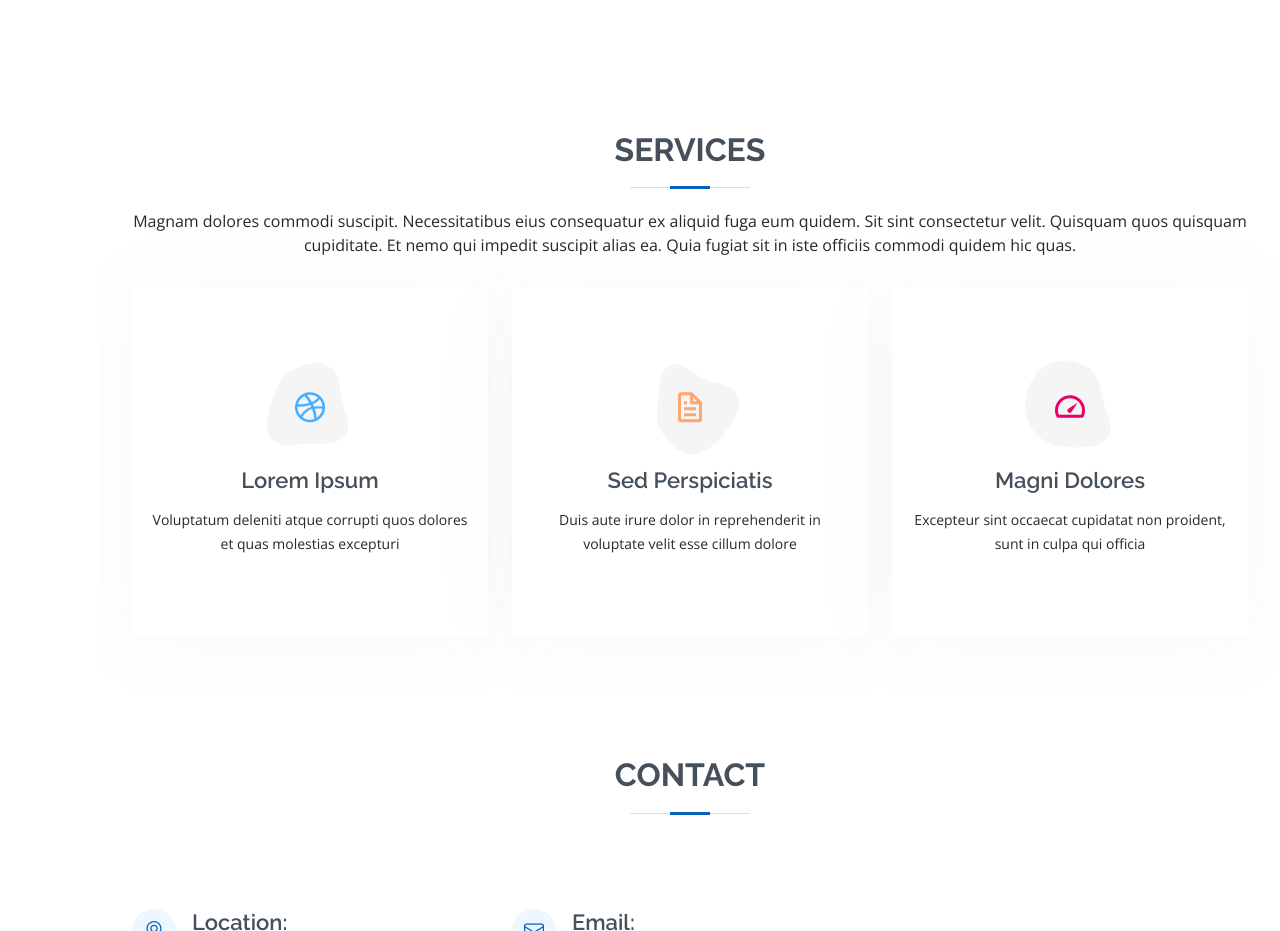
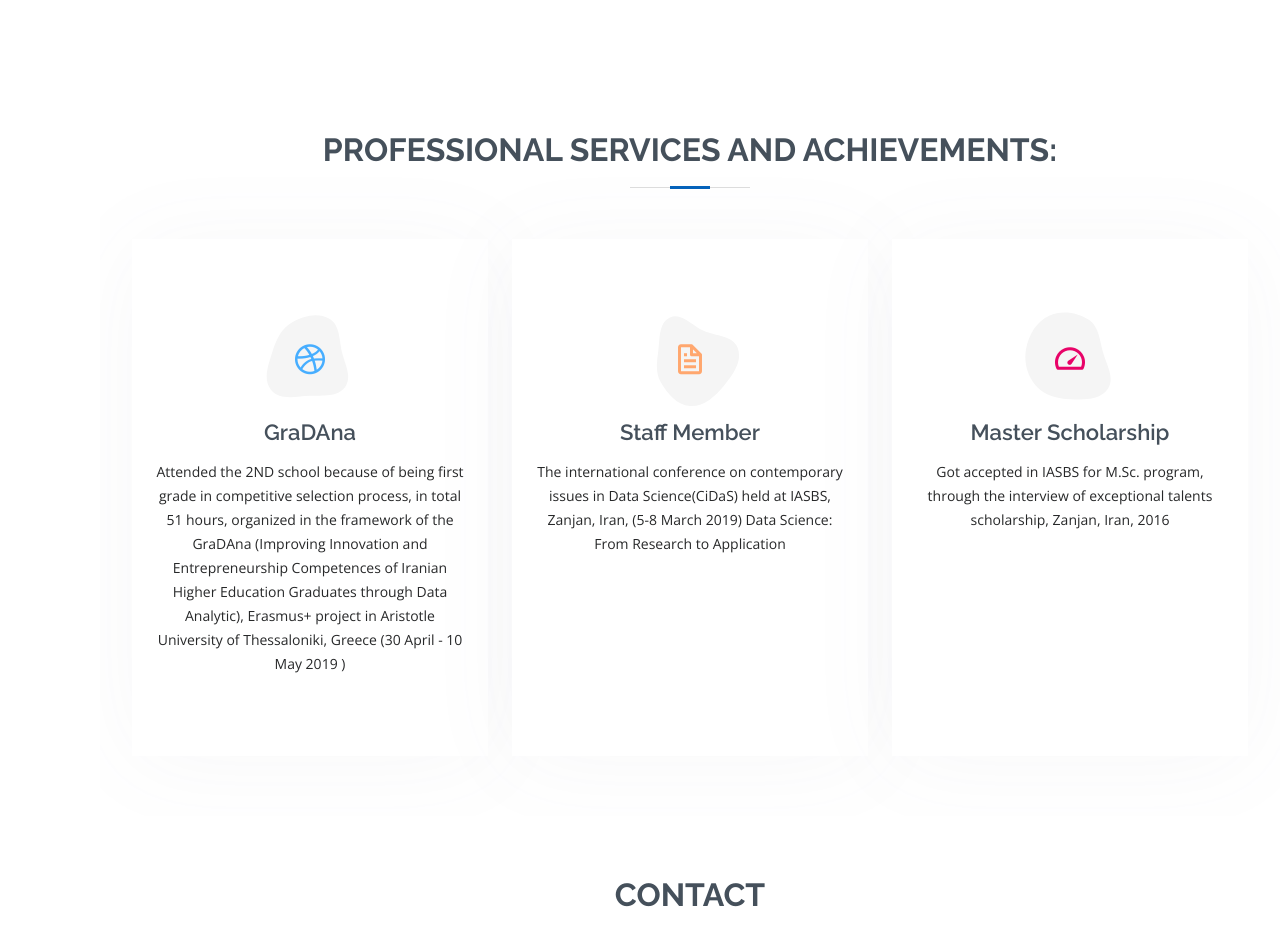
Before and after one commit to FarnazSoltaniani/resume, a plain HTML site: page index.html in a window 1280 px wide. Shown: the part 3800-4731 px from the top of the page. Drawn offline with nearby package versions, Linux system fonts and the light colour scheme.

Commit message:
services

```diff
--- a/index.html
+++ b/index.html
@@ -289,8 +289,7 @@
       <div class="container" data-aos="fade-up">
 
         <div class="section-title">
-          <h2>Services</h2>
-          <p>Magnam dolores commodi suscipit. Necessitatibus eius consequatur ex aliquid fuga eum quidem. Sit sint consectetur velit. Quisquam quos quisquam cupiditate. Et nemo qui impedit suscipit alias ea. Quia fugiat sit in iste officiis commodi quidem hic quas.</p>
+          <h2>Professional Services and achievements:</h2>
         </div>
 
         <div class="row">
@@ -303,8 +302,11 @@
                 </svg>
                 <i class="bx bxl-dribbble"></i>
               </div>
-              <h4><a href="">Lorem Ipsum</a></h4>
-              <p>Voluptatum deleniti atque corrupti quos dolores et quas molestias excepturi</p>
+              <h4><a href="https://petanux.com/service/gradana/">GraDAna</a></h4>
+              <p>Attended the 2ND school because of being first grade in competitive selection process, in total 51 hours, organized
+                in the framework of the GraDAna (Improving Innovation and Entrepreneurship Competences of Iranian Higher Education
+                Graduates through Data Analytic), Erasmus+ project in Aristotle University of Thessaloniki, Greece (30 April -
+                10 May 2019 )</p>
             </div>
           </div>
 
@@ -316,8 +318,9 @@
                 </svg>
                 <i class="bx bx-file"></i>
               </div>
-              <h4><a href="">Sed Perspiciatis</a></h4>
-              <p>Duis aute irure dolor in reprehenderit in voluptate velit esse cillum dolore</p>
+              <h4><a href="">Staff Member</a></h4>
+              <p>The international conference on contemporary issues in Data Science(CiDaS) held at IASBS, Zanjan, Iran, (5-8 March
+                2019) Data Science: From Research to Application</p>
             </div>
           </div>
 
@@ -329,8 +332,9 @@
                 </svg>
                 <i class="bx bx-tachometer"></i>
               </div>
-              <h4><a href="">Magni Dolores</a></h4>
-              <p>Excepteur sint occaecat cupidatat non proident, sunt in culpa qui officia</p>
+              <h4><a href="">Master Scholarship</a></h4>
+              <p>Got accepted in IASBS for M.Sc. program, through the interview of exceptional talents scholarship, Zanjan, Iran,
+                2016</p>
             </div>
           </div>
         </div>
```
